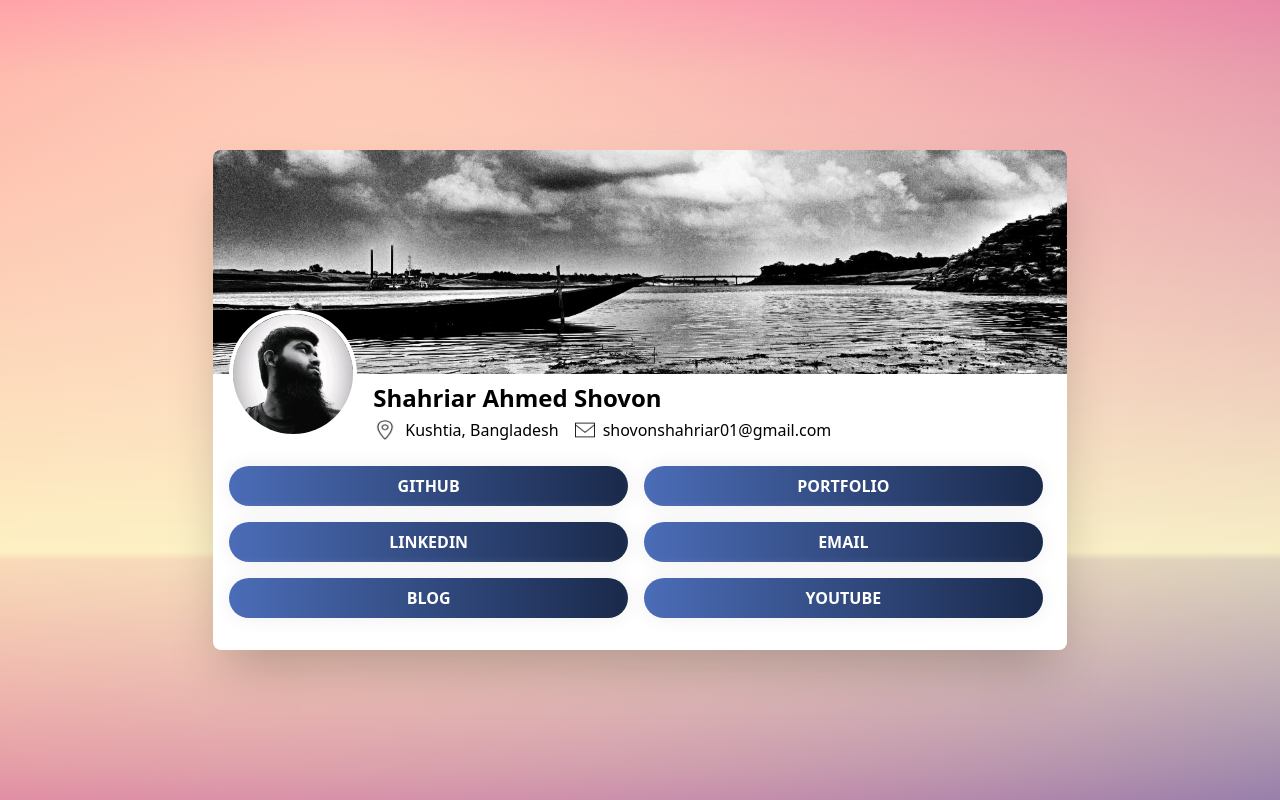
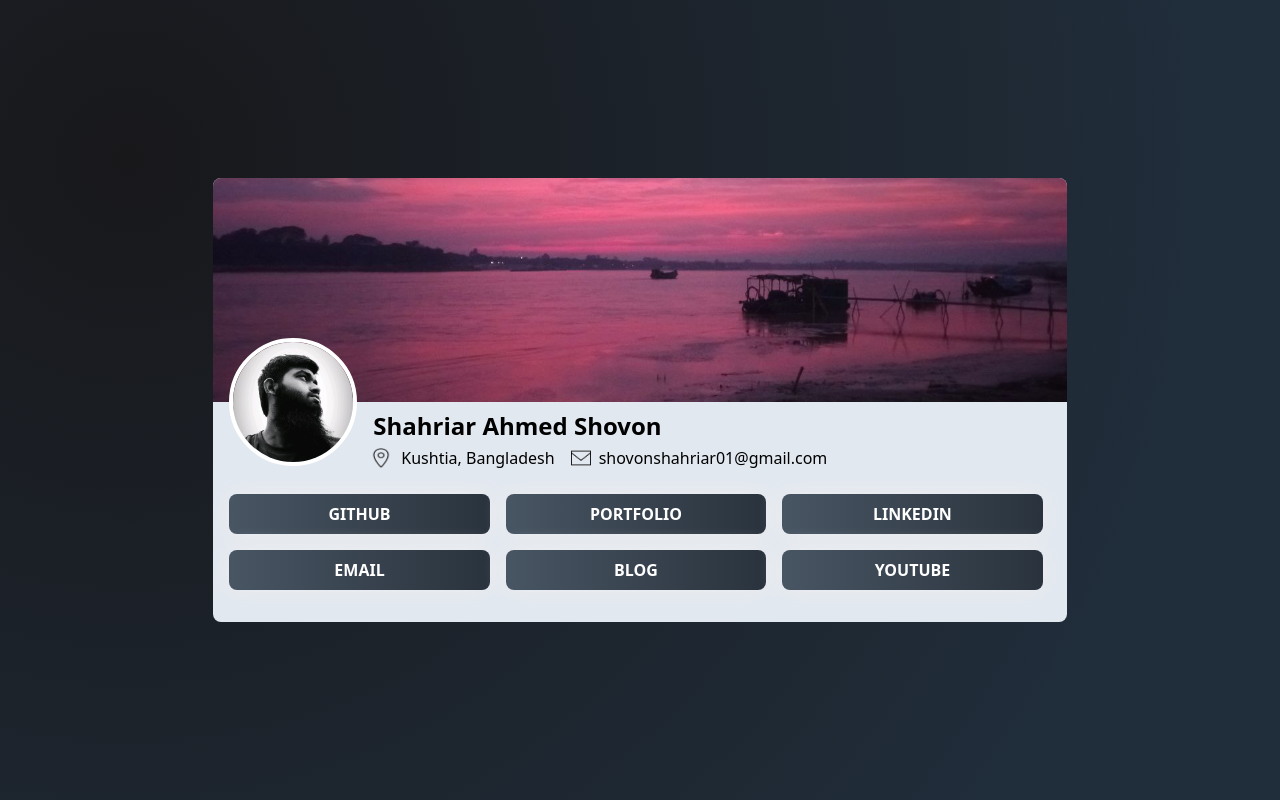
Before and after one commit to shahriarAS/connect-with-me, a plain HTML site: page index.html in a window 1280 px wide. Drawn offline with nearby package versions, Linux system fonts and the light colour scheme.

Commit message:
Changed BG Image + Some UI Tweak

```diff
--- a/index.html
+++ b/index.html
@@ -11,22 +11,24 @@
   <body>
     <section class="main-section flex md:items-center justify-center">
       <div
-        class="w-full md:w-2/3 mx-auto bg-white md:rounded-lg overflow-hidden shadow-2xl"
+        class="w-full md:w-2/3 mx-auto bg-slate-200 md:rounded-lg overflow-hidden shadow-4xl"
       >
         <div
           class="bg-cover bg-center h-44 md:h-56"
-          style="background-image: url('./img/background.jpg')"
+          style="background-image: url('./img/background.png')"
+          title="Sunset on the bank of Gorai river - Captured by myself."
         ></div>
         <div class="px-4 pb-8">
           <div class="text-center sm:text-left sm:flex mb-4">
             <img
               class="h-32 w-32 rounded-full border-4 border-white -mt-16 mr-4"
               src="./img/profile.jpg"
-              alt=""
+              alt="Shahriar Ahmed Shovon"
+              title="This is me, Shahriar Ahmed Shovon."
             />
             <div class="py-2">
               <h3 class="font-bold text-2xl mb-1">Shahriar Ahmed Shovon</h3>
-              <div class="flex flex-col md:flex-row md:gap-4 items-center">
+              <div class="flex flex-col md:flex-row md:gap-4 items-center -ml-1">
                 <div class="inline-flex text-grey-dark sm:flex items-center">
                   <img
                     src="./img/icons8-location-50.png"
@@ -48,46 +50,46 @@
               </div>
             </div>
           </div>
-          <div class="grid md:grid-cols-2 gap-2 gap-y-4">
+          <div class="grid md:grid-cols-3 gap-2 gap-y-4">
             <a
               href="https://github.com/shahriar-programmer"
               target="_blank"
-              class="link-btn btn-grad block rounded-full text-center text-white uppercase antialiased font-bold px-4 py-2 mr-2"
+              class="link-btn btn-grad block rounded-lg text-center text-white uppercase antialiased font-bold px-4 py-2 mr-2"
             >
               Github
             </a>
             <a
               href="https://shahriarahmed.me"
               target="_blank"
-              class="link-btn btn-grad block rounded-full text-center text-white uppercase antialiased font-bold px-4 py-2 mr-2"
+              class="link-btn btn-grad block rounded-lg text-center text-white uppercase antialiased font-bold px-4 py-2 mr-2"
             >
               Portfolio
             </a>
             <a
               href="https://www.linkedin.com/in/shahriar-ahmed-shovon/"
               target="_blank"
-              class="link-btn btn-grad block rounded-full text-center text-white uppercase antialiased font-bold px-4 py-2 mr-2"
+              class="link-btn btn-grad block rounded-lg text-center text-white uppercase antialiased font-bold px-4 py-2 mr-2"
             >
               LinkedIn
             </a>
             <a
               href="mailto:shovonshahriar01@gmail.com"
               target="_blank"
-              class="link-btn btn-grad block rounded-full text-center text-white uppercase antialiased font-bold px-4 py-2 mr-2"
+              class="link-btn btn-grad block rounded-lg text-center text-white uppercase antialiased font-bold px-4 py-2 mr-2"
             >
               Email
             </a>
             <a
               href="https://blog.shahriarahmed.me"
               target="_blank"
-              class="link-btn btn-grad block rounded-full text-center text-white uppercase antialiased font-bold px-4 py-2 mr-2"
+              class="link-btn btn-grad block rounded-lg text-center text-white uppercase antialiased font-bold px-4 py-2 mr-2"
             >
               Blog
             </a>
             <a
               href="https://www.youtube.com/c/ShahriarAhmedShovon"
               target="_blank"
-              class="link-btn btn-grad block rounded-full text-center text-white uppercase antialiased font-bold px-4 py-2 mr-2"
+              class="link-btn btn-grad block rounded-lg text-center text-white uppercase antialiased font-bold px-4 py-2 mr-2"
             >
               YouTube
             </a>
--- a/style.css
+++ b/style.css
@@ -1,29 +1,18 @@
 body .main-section {
   width: 100%;
   height: 100vh;
-  background: radial-gradient(
-      ellipse farthest-side at 76% 77%,
-      rgba(245, 228, 212, 0.25) 4%,
-      rgba(255, 255, 255, 0) calc(4% + 1px)
-    ),
-    radial-gradient(circle at 76% 40%, #fef6ec 4%, rgba(255, 255, 255, 0) 4.18%),
-    linear-gradient(135deg, #ff0000 0%, #000036 100%),
-    radial-gradient(ellipse at 28% 0%, #ffcfac 0%, rgba(98, 149, 144, 0.5) 100%),
-    linear-gradient(180deg, #cd6e8a 0%, #f5eab0 69%, #d6c8a2 70%, #a2758d 100%);
+  background-image: radial-gradient( circle farthest-corner at 10% 20%,  #18181B 0%, rgba(32,45,58,1) 81.3% );
   background-blend-mode: normal, normal, screen, overlay, normal;
 }
 
 .btn-grad {
-  background-image: linear-gradient(
-    to right,
-    #4b6cb7 0%,
-    #182848 51%,
-    #4b6cb7 100%
-  );
+  background-image: linear-gradient(to right, #485563 0%, #29323c  51%, #485563  100%);
+
   text-transform: uppercase;
   transition: 0.5s;
   background-size: 200% auto;
   box-shadow: 0 0 20px #eee;
+
 }
 
 .btn-grad:hover {
```
Also changed, not shown: img/background.jpg (deleted), img/background.png (added).
